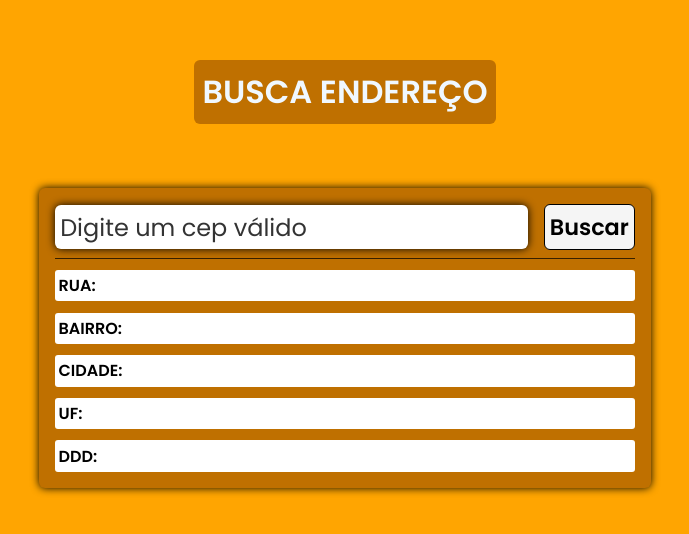
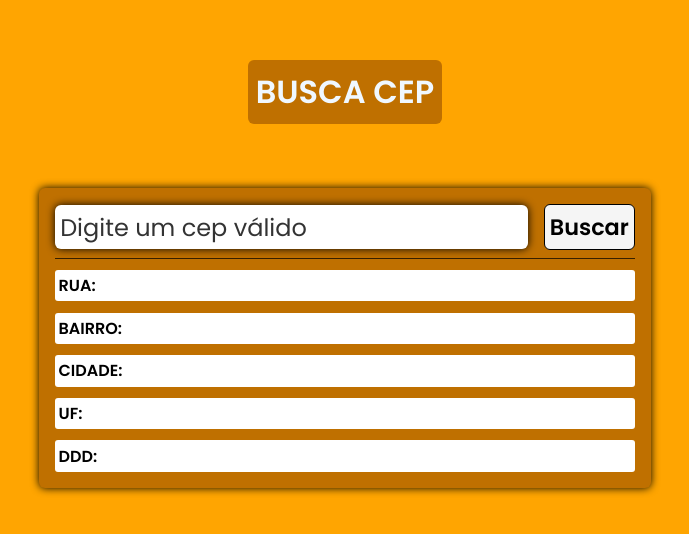
Before and after one commit to FrontRichard/Busca-cep, a plain HTML site: page index.html in a window 1280 px wide. Shown: the part 126-660 px from the top of the page, without its empty margins (295-984 px from the left). Drawn offline with Linux system fonts and the light colour scheme.

Commit message:
Alteração titulo h1

```diff
--- a/index.html
+++ b/index.html
@@ -9,7 +9,7 @@
 </head>
 <body>
     <div class="title">
-        <h1 class="busca-cep-title">Busca Endereço</h1>
+        <h1 class="busca-cep-title">Busca Cep</h1>
     </div>
     <div class="container">
         <div class="busca-container">
```
